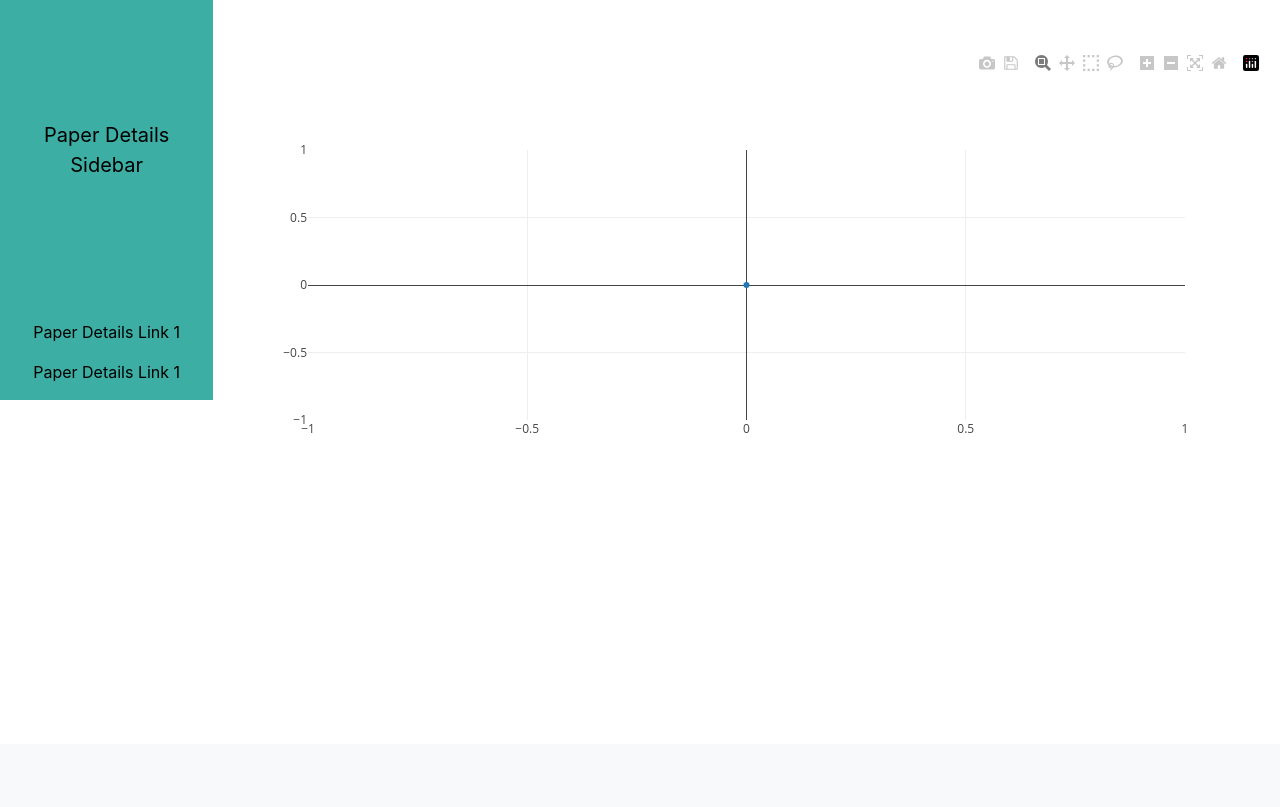
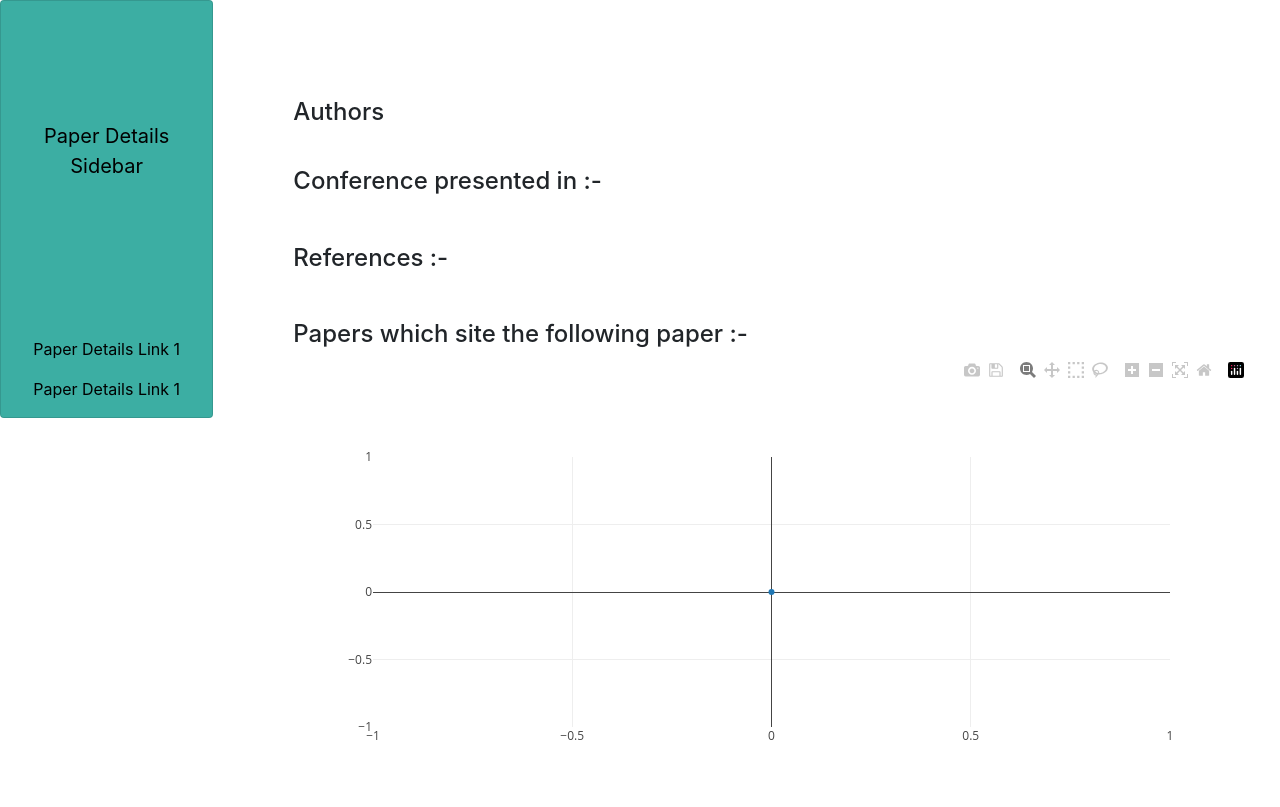
Before and after one commit to sohampachpande/CSEDB, a Flask app: template flask_server/app/templates/paper_temp.html in a window 1280 px wide. Shown: the part 56-863 px from the top of the page. Before the commit the page ends 489 px from the top, so only its background shows below. Run offline with Flask 2, Linux system fonts and the light colour scheme; the template is opened without the code that fills it, so the values that code supplies are empty; some libraries are stand-ins or nearby versions.

Commit message:
made paper temp page

```diff
--- a/flask_server/app/static/main.css
+++ b/flask_server/app/static/main.css
@@ -49,8 +49,17 @@
     height: 100%;
 }
 
+.author-info {
+    padding-left: 80px;
+    padding-right: 30px;
+}
+
 .author-info h1 {
     padding: 50px;
+}
+
+.author-names {
+    font-size: 18px;
 }
 
 .author-metadata p{
--- a/flask_server/app/templates/paper_temp.html
+++ b/flask_server/app/templates/paper_temp.html
@@ -7,7 +7,7 @@
         <section>
             <div class="container-fluid">
                 <div class="row">
-                    <div class="col-lg-2 author-metadata">
+                    <div class="col-lg-2 author-metadata card sticky-top">
                         <p class="author-name-side"> Paper Details Sidebar</p>
                         <div class="links-auth">
                             <p>Paper Details Link 1 </p>
@@ -15,7 +15,35 @@
                         </div>
                     </div>
                     <div class="col-lg-10 author-info">
-                        <h2 style="margin-left: 0px; margin-top: 50px">{{paper[1]}}</h2>
+                        <h2 style="margin-left: 0px; margin-top: 50px; margin-left: -20px;">{{paper[1]}}</h2>
+                        <br><br>
+                        <div>
+                            <h4>Authors</h4>
+                            <p class="author-names" style="margin-left: 50px;">
+                            {% for author in authors %}
+                                {{ author[0] }} ,
+                            {% endfor %}
+                            </p>
+                        </div>
+                        <br>
+                        <div>
+                            <h4>Conference presented in :-</h4>
+                            {% for conference in conferences %}
+                                <li>{{ conference[0] }}</li>
+                            {% endfor %}
+                        </div>
+                        <div style="padding-top: 40px">
+                            <h4>References :-</h4>
+                            {% for reference in references %}
+                                <li>{{ reference[0] }}</li>
+                            {% endfor %}
+                        </div>
+                        <div style="padding-top: 40px">
+                            <h4> Papers which site the following paper :-</h4>
+                            {% for paper in papers_cite_this %}
+                                <li>{{ paper[0] }}</li>
+                            {% endfor %}
+                        </div>
                         <div id="myDiv"></div>
                     </div>
                 </div>
```
Also changed, not shown: flask_server/app/paper_routes.py (+19 -4 lines).
